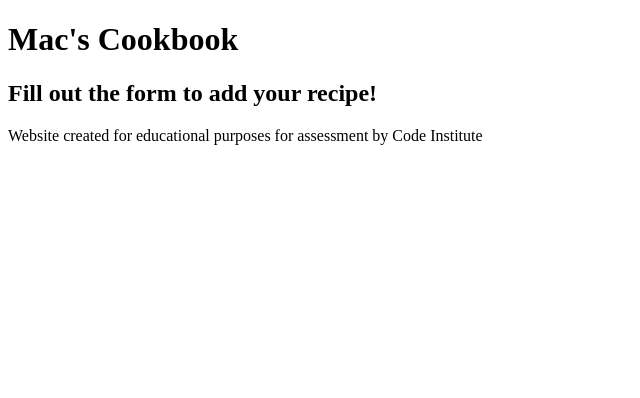
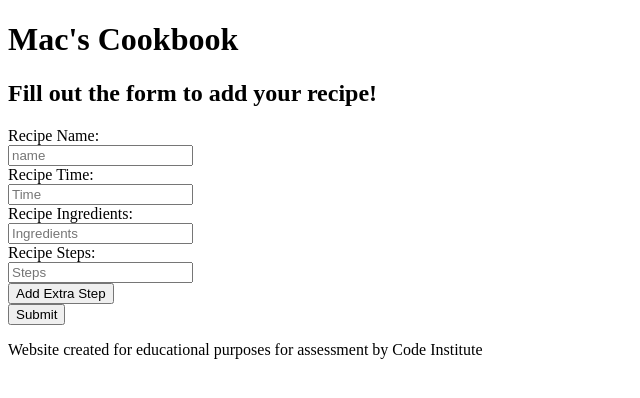
Before and after one commit to MacauleyMorgan/Macs-Cookbook, a Flask app: page /add_a_recipe in a window 1280 px wide. Shown: the part 106-504 px from the top of the page, without its empty margins (0-640 px from the left). Run offline with Flask 2, Linux system fonts and the light colour scheme.

Commit message:
Created structure to submit recipe Added labels and inputs to recipe submission

```diff
--- a/cookbook/templates/add_a_recipe.html
+++ b/cookbook/templates/add_a_recipe.html
@@ -2,4 +2,16 @@
 
 {% block content %}
     <h2>Fill out the form to add your recipe!</h2>
+    <form action="POST">
+        <label for="rname">Recipe Name:</label><br>
+        <input type="text" name="rname" placeholder="name" required><br>
+        <label for="rtime">Recipe Time:</label><br>
+        <input type="text" name="rtime" placeholder="Time" required><br>
+        <label for="ringredients">Recipe Ingredients:</label><br>
+        <input type="text" name="ringredients" placeholder="Ingredients" required><br>
+        <label for="rsteps">Recipe Steps:</label><br>
+        <input type="text" name="rsteps" placeholder="Steps" required><br>
+        <button>Add Extra Step</button><br>
+        <button type="submit" id="recipe-submit">Submit</button>
+    </form>
 {% endblock %}
```
